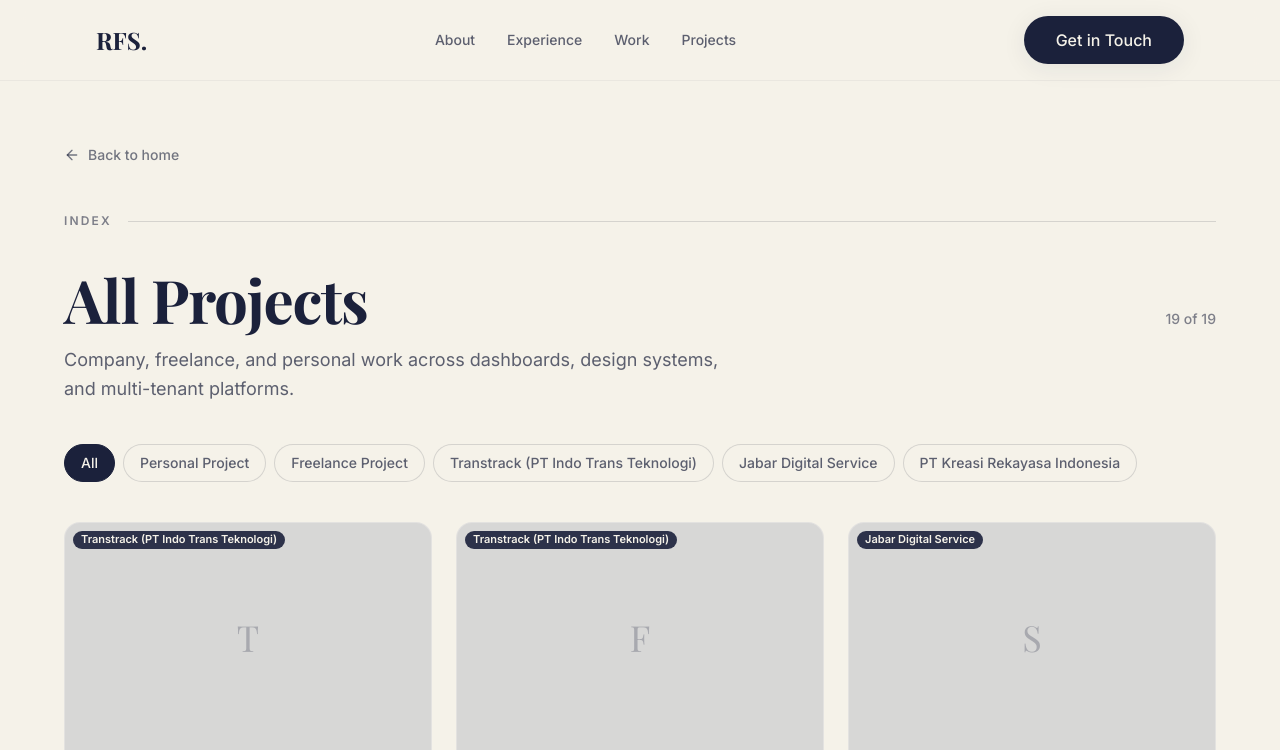
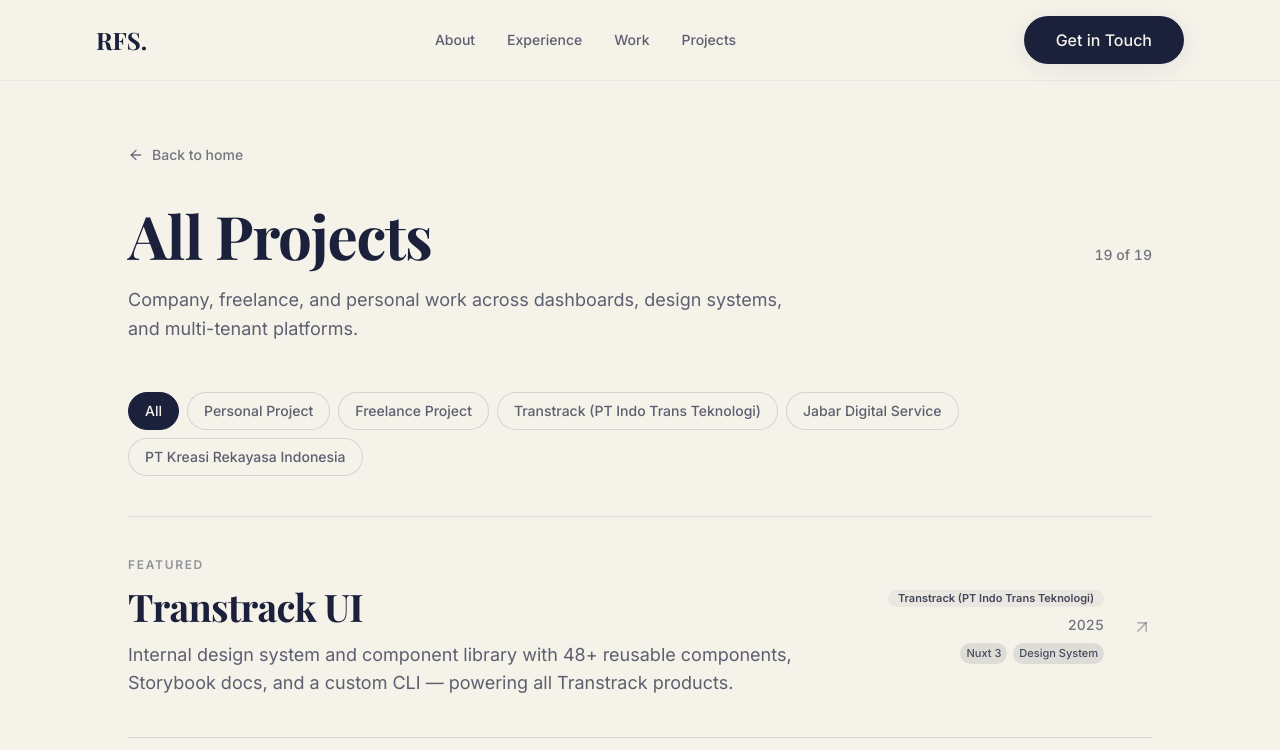
Before and after one commit to rayfajars/portofolio-web, a Nuxt app: page /projects in a window 1280 px wide. Shown: the top 750 px of the page. Built offline with nearby package versions, Linux system fonts and the light colour scheme; a web font is replaced by a local one.

Commit message:
feat: restyle all projectlist

```diff
--- a/assets/css/main.css
+++ b/assets/css/main.css
@@ -468,6 +468,187 @@
     @apply text-sm font-medium text-navy;
   }
 
+  .case-study-heading {
+    @apply font-sans text-lg font-semibold text-navy mb-4;
+  }
+
+  /* Project index — editorial list browse */
+  .project-filter-bar {
+    @apply flex flex-wrap gap-2;
+  }
+
+  @media (max-width: 639px) {
+    .project-filter-bar {
+      @apply flex-nowrap overflow-x-auto pb-1;
+      scrollbar-width: none;
+      -ms-overflow-style: none;
+      mask-image: linear-gradient(to right, black calc(100% - 1.5rem), transparent);
+    }
+
+    .project-filter-bar::-webkit-scrollbar {
+      display: none;
+    }
+
+    .project-filter-bar .filter-chip {
+      @apply shrink-0;
+    }
+  }
+
+  .project-index-empty {
+    @apply border-t border-navy/10 py-16 text-center;
+  }
+
+  .project-index-reveal .reveal-shift {
+    --reveal-stagger: 55ms;
+  }
+
+  .project-index {
+    @apply border-t border-navy/10;
+  }
+
+  .project-index-row {
+    @apply relative grid min-h-[3.25rem] gap-x-3 gap-y-2 py-5 sm:flex sm:items-center sm:gap-6 sm:py-7;
+    grid-template-columns: minmax(0, 1fr) auto;
+    grid-template-areas:
+      "main arrow"
+      "meta meta";
+    transition:
+      color 280ms cubic-bezier(0.16, 1, 0.3, 1),
+      background-color 280ms cubic-bezier(0.16, 1, 0.3, 1);
+  }
+
+  .project-index-row-main {
+    grid-area: main;
+  }
+
+  .project-index-row-meta {
+    grid-area: meta;
+  }
+
+  .project-index-arrow {
+    grid-area: arrow;
+    @apply self-start text-navy/30 sm:ml-1 sm:self-center;
+    transition:
+      color 280ms cubic-bezier(0.16, 1, 0.3, 1),
+      transform 280ms cubic-bezier(0.16, 1, 0.3, 1);
+  }
+
+  @media (min-width: 640px) {
+    .project-index-row {
+      grid-template-areas: none;
+      grid-template-columns: none;
+    }
+
+    .project-index-row-main,
+    .project-index-row-meta,
+    .project-index-arrow {
+      grid-area: auto;
+    }
+  }
+
+  .project-index-row::before {
+    content: "";
+    @apply absolute inset-x-0 inset-y-1 -z-10 rounded-md opacity-0;
+    background-color: rgba(250, 248, 243, 0.85);
+    transition: opacity 280ms cubic-bezier(0.16, 1, 0.3, 1);
+  }
+
+  .project-index-row:hover::before,
+  .project-index-row:focus-visible::before {
+    @apply opacity-100;
+  }
+
+  .project-index-row:active::before {
+    background-color: rgba(235, 230, 217, 0.65);
+  }
+
+  .project-index-item {
+    @apply border-b border-navy/10;
+  }
+
+  .project-index-item--featured {
+    @apply border-b-0;
+  }
+
+  .project-index-item--featured .project-index-row {
+    @apply py-8 sm:py-10 border-b border-navy/15;
+  }
+
+  .project-index-row-main {
+    @apply flex-1 min-w-0;
+  }
+
+  .project-index-row-title {
+    @apply font-serif font-bold text-navy text-balance leading-snug;
+    font-size: clamp(1.25rem, 2.2vw, 1.625rem);
+    letter-spacing: -0.015em;
+  }
+
+  .project-index-row-title--featured {
+    font-size: clamp(1.75rem, 3.5vw, 2.375rem);
+    letter-spacing: -0.02em;
+  }
+
+  .project-index-row-desc {
+    @apply mt-1.5 text-sm leading-relaxed text-navy/70 text-pretty line-clamp-1;
+  }
+
+  .project-index-row-desc--featured {
+    @apply mt-2 text-base sm:text-lg line-clamp-2 max-w-2xl;
+  }
+
+  .project-index-row-meta {
+    @apply flex flex-wrap items-center gap-x-3 gap-y-1.5 sm:shrink-0 sm:flex-col sm:items-end sm:gap-2 sm:text-right lg:min-w-[9.5rem] xl:min-w-[11rem];
+  }
+
+  .project-index-badge {
+    @apply inline-block max-w-[16rem] truncate rounded-full bg-navy/5 px-2.5 py-0.5 text-[0.6875rem] font-semibold leading-tight text-navy/80;
+  }
+
+  .project-index-year {
+    @apply text-sm font-medium text-navy/60 tabular-nums;
+  }
+
+  .project-index-tags {
+    @apply flex flex-wrap gap-1.5 sm:justify-end;
+  }
+
+  .project-index-row:hover .project-index-arrow,
+  .project-index-row:focus-visible .project-index-arrow {
+    @apply text-navy;
+    transform: translate(2px, -2px);
+  }
+
+  .project-index-row:hover .project-index-row-title,
+  .project-index-row:focus-visible .project-index-row-title {
+    @apply text-navy;
+  }
+
+  @media (prefers-reduced-motion: reduce) {
+    .project-index-row,
+    .project-index-row::before,
+    .project-index-arrow {
+      transition: color 200ms ease, background-color 200ms ease, opacity 200ms ease;
+    }
+
+    .project-index-row:hover .project-index-arrow,
+    .project-index-row:focus-visible .project-index-arrow {
+      transform: none;
+    }
+  }
+
+  .project-nav-grid {
+    @apply grid gap-0 sm:grid-cols-2 sm:gap-px sm:overflow-hidden sm:rounded-lg sm:border sm:border-navy/10 sm:bg-navy/10;
+  }
+
+  .project-nav-link {
+    @apply block min-h-[4.75rem] bg-cream-light p-6 sm:min-h-0 sm:p-7 focus-ring motion-safe:transition-[background-color] motion-safe:duration-300 motion-reduce:transition-none motion-safe:hover:bg-cream motion-safe:active:bg-cream-dark/40;
+  }
+
+  .project-nav-link--next {
+    @apply border-t border-navy/10 sm:border-t-0 sm:text-right;
+  }
+
   /* Hero — committed indigo surface + signature entrance */
   .hero-color-panel {
     position: absolute;
--- /dev/null
+++ b/components/ProjectIndexRow.vue
@@ -0,0 +1,68 @@
+<script setup lang="ts">
+import { ArrowUpRight } from 'lucide-vue-next';
+
+interface Props {
+  slug: string;
+  title: string;
+  description: string;
+  year: number;
+  badge?: string;
+  tags?: string[];
+  featured?: boolean;
+  revealIndex?: number;
+}
+
+withDefaults(defineProps<Props>(), {
+  featured: false,
+});
+</script>
+
+<template>
+  <li
+    class="project-index-item reveal-shift"
+    :class="{ 'project-index-item--featured': featured }"
+    :style="revealIndex !== undefined ? { '--reveal-i': revealIndex } : undefined"
+  >
+    <NuxtLink
+      :to="`/projects/${slug}`"
+      class="project-index-row group focus-ring"
+      :aria-label="`View ${title} project`"
+    >
+      <div class="project-index-row-main min-w-0 flex-1">
+        <p v-if="featured" class="meta-key mb-2">Featured</p>
+        <h2
+          class="project-index-row-title"
+          :class="featured ? 'project-index-row-title--featured' : undefined"
+        >
+          {{ title }}
+        </h2>
+        <p
+          class="project-index-row-desc"
+          :class="featured ? 'project-index-row-desc--featured' : undefined"
+        >
+          {{ description }}
+        </p>
+      </div>
+
+      <div class="project-index-row-meta">
+        <span v-if="badge" class="project-index-badge">{{ badge }}</span>
+        <span class="project-index-year tabular-nums">{{ year }}</span>
+        <div v-if="tags && tags.length" class="project-index-tags">
+          <span
+            v-for="tag in tags.slice(0, 2)"
+            :key="tag"
+            class="project-card-tag"
+          >
+            {{ tag }}
+          </span>
+        </div>
+      </div>
+
+      <ArrowUpRight
+        :size="featured ? 20 : 18"
+        class="project-index-arrow shrink-0"
+        aria-hidden="true"
+      />
+    </NuxtLink>
+  </li>
+</template>
--- a/pages/projects/index.vue
+++ b/pages/projects/index.vue
@@ -2,7 +2,12 @@
 import { profile } from '~/data/profile';
 import { projects } from '~/data/projects';
 import { ArrowLeft } from 'lucide-vue-next';
-import { PROJECT_FILTERS, filterProjects, type ProjectFilter } from '~/utils/projects';
+import {
+  PROJECT_FILTERS,
+  filterProjects,
+  getProjectBadge,
+  type ProjectFilter,
+} from '~/utils/projects';
 import { computed, ref, watch } from 'vue';
 
 useHead({
@@ -18,6 +23,8 @@
 
 const route = useRoute();
 const router = useRouter();
+const listRef = ref<HTMLElement | null>(null);
+const { isInView } = useSectionReveal(listRef);
 
 const activeFilter = ref<ProjectFilter>(
   (route.query.filter as ProjectFilter) || 'all',
@@ -27,12 +34,28 @@
   filterProjects(projects, activeFilter.value),
 );
 
+const showFeatured = computed(
+  () => activeFilter.value === 'all' && filteredProjects.value.length > 0,
+);
+
+const featuredProject = computed(() =>
+  showFeatured.value ? filteredProjects.value[0] : null,
+);
+
+const listProjects = computed(() =>
+  showFeatured.value ? filteredProjects.value.slice(1) : filteredProjects.value,
+);
+
 const setFilter = (filter: ProjectFilter) => {
   activeFilter.value = filter;
   router.replace({
     query: { ...route.query, filter: filter === 'all' ? undefined : filter },
   });
 };
+
+const clearFilter = () => setFilter('all');
+
+const cappedRevealIndex = (index: number) => Math.min(index, 10);
 
 watch(
   () => route.query.filter,
@@ -49,25 +72,26 @@
 
 <template>
   <div class="page-padding bg-cream min-h-full">
-    <div class="container mx-auto max-w-6xl">
-      <header class="mb-10">
-        <NuxtLink to="/" class="inline-flex items-center gap-2 text-sm font-medium text-navy/60 hover:text-navy transition-colors focus-ring rounded-sm mb-10">
+    <div class="container mx-auto max-w-5xl">
+      <header class="mb-10 sm:mb-12">
+        <NuxtLink
+          to="/"
+          class="inline-flex items-center gap-2 text-sm font-medium text-navy/60 hover:text-navy transition-colors focus-ring rounded-sm mb-10"
+        >
           <ArrowLeft :size="16" aria-hidden="true" />
           Back to home
         </NuxtLink>
 
-        <div class="section-opener">
-          <span class="section-eyebrow">Index</span>
-        </div>
-
-        <div class="flex flex-col sm:flex-row sm:items-end sm:justify-between gap-4">
+        <div class="flex flex-col sm:flex-row sm:items-end sm:justify-between gap-3 sm:gap-6">
           <h1 class="heading-serif text-4xl sm:text-5xl md:text-6xl text-navy text-balance">
             All Projects
           </h1>
-          <p class="meta-val text-navy/55">{{ filteredProjects.length }} of {{ projects.length }}</p>
+          <p class="meta-val text-navy/60 shrink-0 tabular-nums">
+            {{ filteredProjects.length }} of {{ projects.length }}
+          </p>
         </div>
 
-        <p class="section-lead mt-4">
+        <p class="section-lead mt-4 sm:mt-5">
           Company, freelance, and personal work across dashboards, design
           systems, and multi-tenant platforms.
         </p>
@@ -76,7 +100,7 @@
       <div
         role="group"
         aria-label="Filter projects"
-        class="flex flex-wrap gap-2 mb-10"
+        class="project-filter-bar mb-8 sm:mb-10"
       >
         <button
           v-for="filter in PROJECT_FILTERS"
@@ -90,30 +114,54 @@
         </button>
       </div>
 
-      <p
+      <div
         v-if="filteredProjects.length === 0"
-        class="text-center py-16 meta-copy"
+        class="project-index-empty"
       >
+        <p class="meta-copy">
           No projects match this filter.
         </p>
+        <button
+          v-if="activeFilter !== 'all'"
+          type="button"
+          class="filter-chip filter-chip-inactive mt-4"
+          @click="clearFilter"
+        >
+          Show all projects
+        </button>
+      </div>
 
       <div
         v-else
-        class="grid grid-cols-1 md:grid-cols-2 lg:grid-cols-3 gap-6"
+        ref="listRef"
+        class="project-index-reveal section-reveal"
+        :class="{ 'is-inview': isInView }"
       >
-        <ProjectCard
-          v-for="project in filteredProjects"
+        <ul class="project-index list-none p-0 m-0">
+          <ProjectIndexRow
+            v-if="featuredProject"
+            :slug="featuredProject.slug"
+            :title="featuredProject.title"
+            :description="featuredProject.description"
+            :year="featuredProject.year"
+            :badge="getProjectBadge(featuredProject)"
+            :tags="featuredProject.tags"
+            featured
+            :reveal-index="cappedRevealIndex(0)"
+          />
+
+          <ProjectIndexRow
+            v-for="(project, index) in listProjects"
             :key="project.id"
             :slug="project.slug"
             :title="project.title"
             :description="project.description"
-          :image="project.image"
-          :repo-url="project.repoUrl"
-          :live-url="project.liveUrl"
+            :year="project.year"
+            :badge="getProjectBadge(project)"
             :tags="project.tags"
-          :context="project.context"
-          :company="project.company"
+            :reveal-index="cappedRevealIndex(showFeatured ? index + 1 : index)"
           />
+        </ul>
       </div>
     </div>
   </div>
```
Also changed, not shown: pages/projects/[slug].vue (+50 -26 lines). Lines whose indentation alone changed are shown as unchanged.
